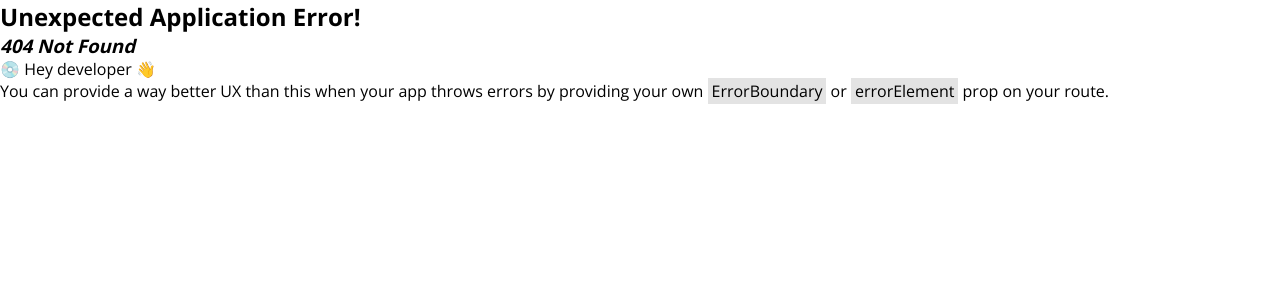
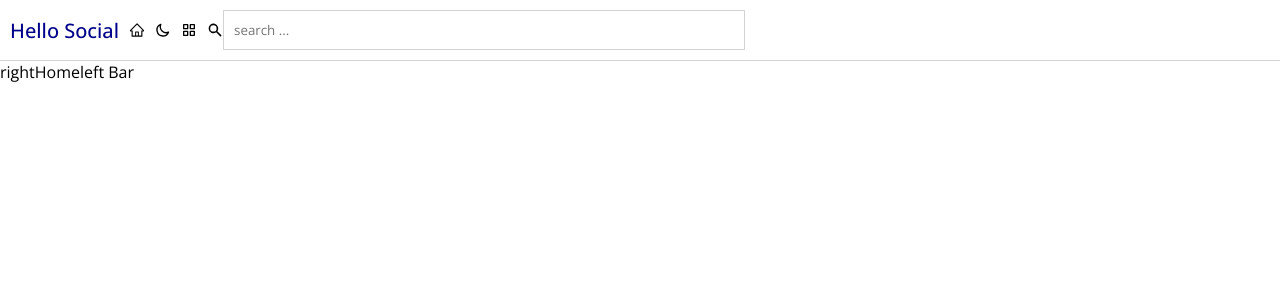
Before and after one commit to Hujaifa-Hossain/social-media-ui, a React (Create React App) app: page /home in a window 1280 px wide. Before the commit this address had no page. Shown: the top 300 px of the page. Built offline with nearby package versions, Linux system fonts and the light colour scheme.

Commit message:
navbar created

```diff
--- a/package.json
+++ b/package.json
@@ -8,6 +8,7 @@
     "@testing-library/user-event": "^13.5.0",
     "react": "^18.0.0",
     "react-dom": "^18.0.0",
+    "react-icons": "^4.6.0",
     "react-router-dom": "^6.4.2",
     "react-scripts": "5.0.1",
     "sass": "^1.55.0",
--- a/src/App.js
+++ b/src/App.js
@@ -1,23 +1,55 @@
 import Login from "./pages/login/Login";
 import Register from "./pages/register/Register";
-import { createBrowserRouter, RouterProvider, Route } from "react-router-dom";
+import {
+  createBrowserRouter,
+  RouterProvider,
+  Route,
+  Outlet,
+} from "react-router-dom";
 import Home from "./pages/home/Home";
+import NavBar from "./components/navBar/NavBar";
+import RightBar from "./components/rightBar/RightBar";
+import LeftBar from "./components/leftBar/LeftBar";
+import Profile from "./pages/profile/Profile";
 
 function App() {
+  const LayOut = () => {
+    return (
+      <div>
+        <NavBar />
+        <div style={{ display: "flex" }}>
+          <RightBar />
+          <Outlet />
+          <LeftBar />
+        </div>
+      </div>
+    );
+  };
   const router = createBrowserRouter([
     {
       path: "/",
-      element: <Home/>,
+      element: <LayOut />,
+      children: [
+        {
+          path: "/home",
+          element: <Home />,
+        },
+        {
+          path: "/profile/:id",
+          element: <Profile />,
+        },
+      ],
     },
     {
       path: "/login",
-      element: <Login/>,
+      element: <Login />,
     },
     {
       path: "/register",
-      element: <Register/>,
+      element: <Register />,
     },
   ]);
+
   return (
     <div>
       <RouterProvider router={router} />
--- /dev/null
+++ b/src/components/leftBar/LeftBar.jsx
@@ -0,0 +1,11 @@
+import './leftBar.scss';
+
+const LeftBar = () => {
+  return (
+    <div>
+      left Bar
+    </div>
+  );
+};
+
+export default LeftBar;
--- /dev/null
+++ b/src/components/navBar/NavBar.jsx
@@ -0,0 +1,33 @@
+import './navBar.scss';
+import { Link } from 'react-router-dom';
+import { AiOutlineHome } from 'react-icons/ai';
+import { HiOutlineMoon, HiSearch } from 'react-icons/hi';
+import { BiGridAlt } from 'react-icons/bi';
+
+const NavBar = () => {
+  return (
+    <div className='navbar'>
+
+      <div className="left">
+        <Link to='/home'>
+          <span>
+            Hello Social
+          </span>
+        </Link>
+        <AiOutlineHome />
+        <HiOutlineMoon />
+        <BiGridAlt />
+        <div className="search">
+          <HiSearch />
+          <input type="text" placeholder='search ...' />
+        </div>
+      </div>
+
+      <div className="right">
+
+      </div>
+    </div>
+  );
+};
+
+export default NavBar;
--- /dev/null
+++ b/src/components/navBar/navBar.scss
@@ -0,0 +1,30 @@
+.navbar{
+  display: flex;
+  justify-content: space-between;
+  align-items: center;
+  padding: 10px;
+  border-bottom: 1px solid lightgray;
+  .left{
+    display: flex;
+    align-items: center;
+    gap: 10px;
+    a{
+      text-decoration: none;
+      span{
+        font-weight: 500;
+        font-size: 20px;
+        color: darkblue;
+      }
+    }
+    .search{
+      display: flex;
+      align-items: center;
+      input{
+        border: 1px solid lightgray;
+        padding: 10px;
+        width: 500px;
+      }
+    }
+  }
+  .right{}
+}
--- /dev/null
+++ b/src/components/rightBar/RightBar.jsx
@@ -0,0 +1,11 @@
+import './rightBar.scss';
+
+const RightBar = () => {
+  return (
+    <div>
+      right
+    </div>
+  );
+};
+
+export default RightBar;
--- a/src/pages/register/Register.jsx
+++ b/src/pages/register/Register.jsx
@@ -18,6 +18,7 @@ const Register = () => {
           <h2>Register</h2>
           <form action="">
             <input type="text" placeholder='username' />
+            <input type="email" placeholder='email' />
             <input type="password" placeholder='password' />
             <button>Register</button>
           </form>
```
Also changed, not shown: src/components/leftBar/leftBar.scss (added), src/components/rightBar/rightBar.scss (added), 1 other file (tests, documents, lock files or other folders).
